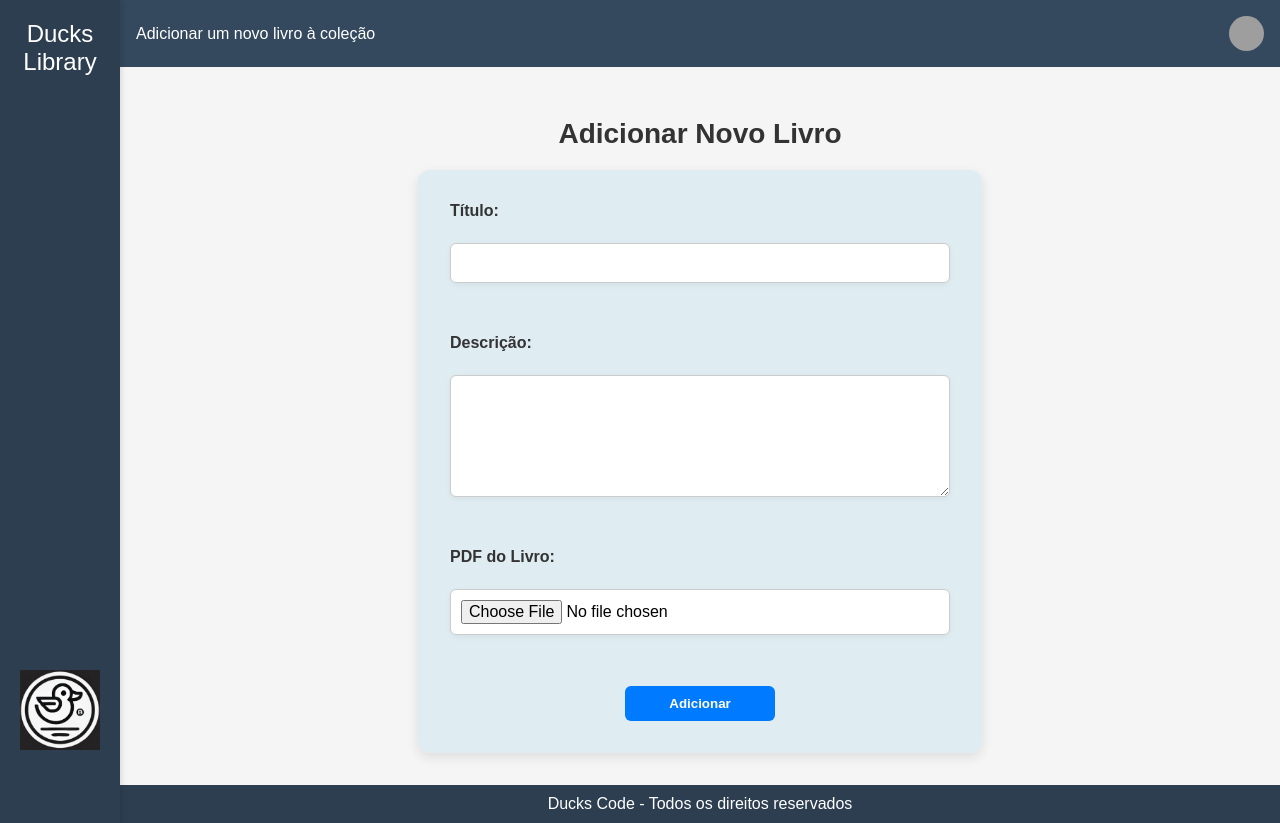
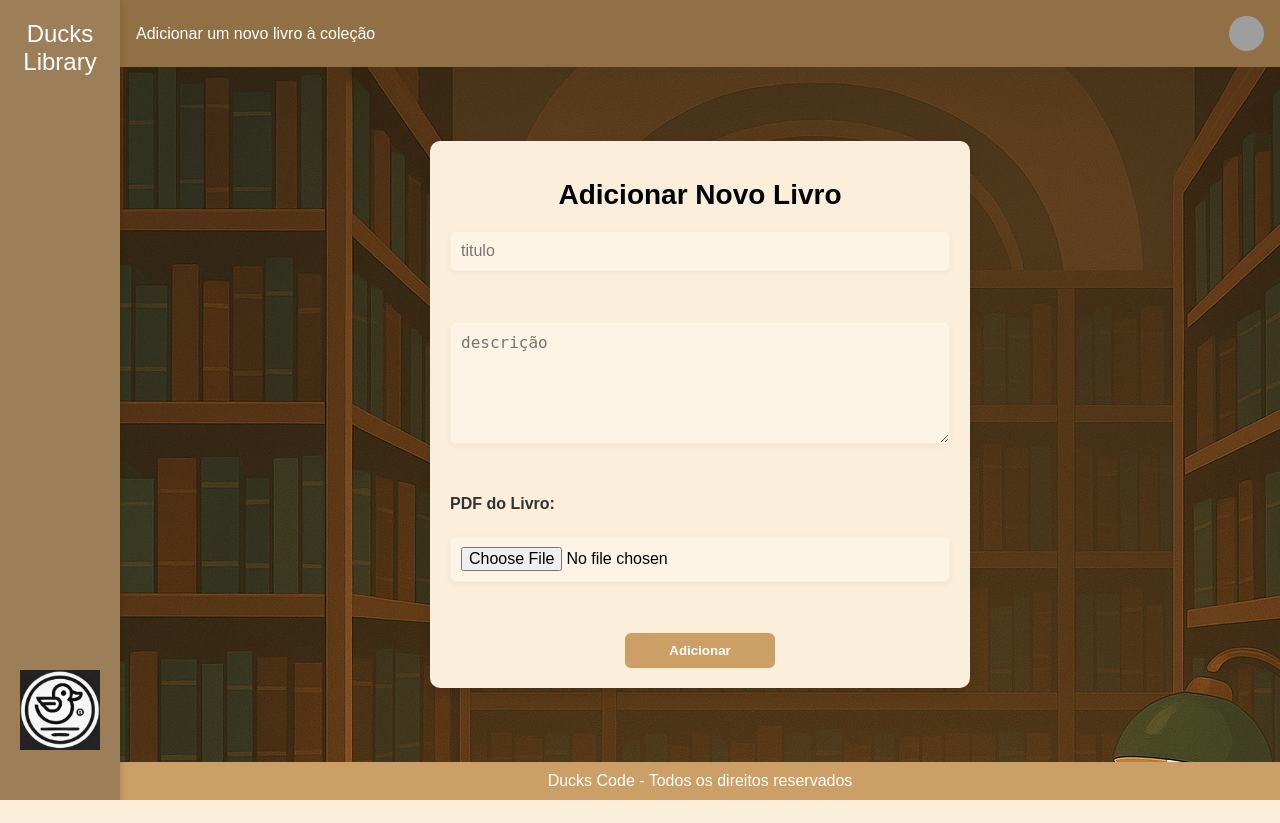
Before and after one commit to Felipenbdev/DucksLibrary, a Flask app: page /adicionar in a window 1280 px wide. After the commit the page ends 800 px from the top, so only its background shows below. Run offline with Flask 3, Linux system fonts and the light colour scheme; the visitor is signed in with stand-in values (Sample User, id 1); grey boxes are pictures that could not be loaded.

Commit message:
allpage improved

```diff
--- a/static/style.css
+++ b/static/style.css
@@ -9,7 +9,7 @@ body {
     top: 0;
     left: 0;
     width: 100px;
-    background-color: #2c3e50;
+    background-color: #9c7f59;
     color: white;
     padding: 1rem;
     height: 100vh;
@@ -34,6 +34,7 @@ body {
 }
 
 .main-content {
+    background-image: url(background.png);
     flex-grow: 1;
     display: flex;
     flex-direction: column;
@@ -41,11 +42,12 @@ body {
     margin-left: 120px;
 }
 
+
 .top-bar {
     display: flex;
     justify-content: space-between;
     padding: 1rem;
-    background-color: #34495e;
+    background-color: #917046;
     color: white;
     align-items: center;
 }
@@ -151,8 +153,8 @@ body {
 }
 
 .book-card {
-    background-color: rgba(173, 216, 230, 0.3); /* azul claro transparente */
-    border: 1px solid rgba(0, 0, 255, 0.1);
+    background-color: #faedd9;
+    border: 1px solid #464646(0, 0, 255, 0.1);
     border-radius: 10px;
     padding: 15px;
     width: 250px;
@@ -181,7 +183,7 @@ body {
 .book-actions a {
     margin-right: 10px;
     text-decoration: none;
-    color: #007BFF;
+    color: #cb9e66;
     font-weight: bold;
 }
 
@@ -194,19 +196,20 @@ body {
 .book-actions a {
     padding: 0.4rem 0.8rem;
     text-decoration: none;
-    background-color: #007BFF;
+    background-color: #cb9e66;
     color: white;
     border-radius: 6px;
     transition: background-color 0.3s;
 }
 
 .book-actions a:hover {
-    background-color: #0056b3;
+    background-color: #cb9e66;
 }
 
 /* ----------------------------- */
 
 .book-form {
+    background-image: url(background.png);
     flex: 1;
     display: flex;
     flex-direction: column;
@@ -214,13 +217,14 @@ body {
     justify-content: center;
     padding: 2rem;
     height: 100%;
-    background-color: #f5f5f5;
+
 }
 
 .book-form h1 {
     margin-bottom: 20px;
+    font-family: 'Poppins', sans-serif;
     font-size: 28px;
-    color: #333;
+    color: #000000;
     text-align: center;
 }
 
@@ -234,6 +238,11 @@ body {
     display: flex;
     flex-direction: column;
 }
+.book-form form {
+    background-color: #fbeeda;
+    padding: 20px;
+    border-radius: 10px;
+}
 
 .book-form label {
     font-weight: bold;
@@ -246,10 +255,10 @@ body {
 .book-form input[type="file"] {
     margin-bottom: 15px;
     padding: 10px;
-    border: 1px solid #ccc;
+    border: 1px solid #fbefdc;
     border-radius: 6px;
     transition: border-color 0.3s, box-shadow 0.3s;
-    background-color: white;
+    background-color: #fdf4e5;
     font-size: 1rem;
     box-shadow: 0 2px 6px rgba(0,0,0,0.05);
 }
@@ -268,7 +277,7 @@ body {
 
 .book-form button {
     padding: 10px;
-    background-color: #007BFF;
+    background-color: #cb9f65;
     border: none;
     color: white;
     border-radius: 6px;
@@ -285,7 +294,7 @@ body {
 
 
 .footer {
-    background-color: #2c3e50;
+    background-color: #cb9f65;
     color: white;
     text-align: center;
     padding: 1rem;
--- a/templates/adicionar.html
+++ b/templates/adicionar.html
@@ -28,14 +28,14 @@
         </header>
 
         <main class="book-form">
-            <h1>Adicionar Novo Livro</h1>
+
 
             <form action="{{ url_for('adicionar') }}" method="POST" enctype="multipart/form-data">
-                <label for="titulo">Título:</label><br>
-                <input type="text" id="titulo" name="titulo" required><br><br>
+                <h1>Adicionar Novo Livro</h1>
 
-                <label for="descricao">Descrição:</label><br>
-                <textarea id="descricao" name="descricao" required></textarea><br><br>
+                <input type="text" id="titulo" placeholder="titulo" name="titulo" required><br><br>
+
+                <textarea id="descricao" name="descricao" placeholder="descrição" required></textarea><br><br>
 
                 <label for="pdf">PDF do Livro:</label><br>
                 <input type="file" id="pdf" name="pdf" accept=".pdf" required><br><br>
--- a/templates/index.html
+++ b/templates/index.html
@@ -38,7 +38,6 @@
         </header>
 
         <main class="book-list">
-            <h2>Livros Cadastrados 📖</h2>
             <div class="book-grid">
                 {% for livro in livros %}
                     <div class="book-card">
```
Also changed, not shown: 3 other files.
